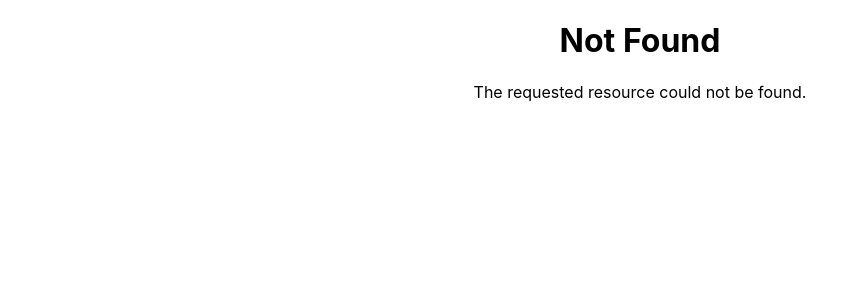
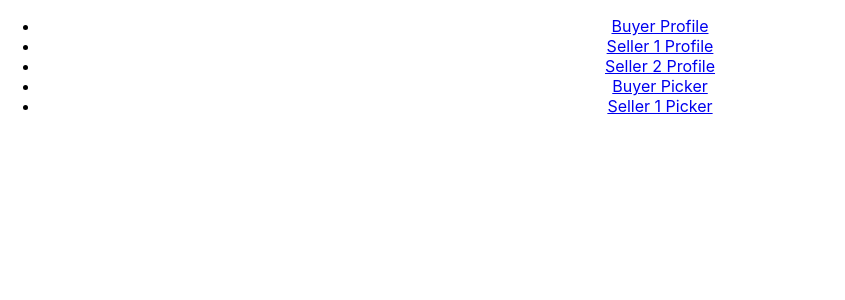
Before and after one commit to lingxz/ideal-pancake, a React (Create React App) app: page / in a window 1280 px wide. Before the commit this address had no page. Shown: the top 300 px of the page, without its empty margins (0-845 px from the left). Built offline with nearby package versions, Linux system fonts and the light colour scheme.

Commit message:
Add shortcut root component

```diff
--- a/src/App.js
+++ b/src/App.js
@@ -11,12 +11,14 @@ import ProfileComponent from './ProfileComponent';
 import PickerComponent from './PickerComponent';
 import CheckoutComponent from './CheckoutComponent';
 import NotFoundComponent from './NotFoundComponent';
+import RootComponent from './RootComponent';
 
 function App() {
   return (
     <Router basename={process.env.PUBLIC_URL}>
       <div className="App">
         <Switch>
+          <Route exact path='/' component={RootComponent}></Route>
           <Route exact path='/profile/:userId' component={ProfileComponent}></Route>
           <Route exact path='/picker/:userId' component={PickerComponent}></Route>
           <Route exact path='/checkout/:userId' component={CheckoutComponent}></Route>
--- /dev/null
+++ b/src/RootComponent.js
@@ -0,0 +1,19 @@
+import React, { Component } from 'react';
+import { Link } from 'react-router-dom'
+
+class RootComponent extends Component {
+
+    render() {
+        return (
+            <ul>
+                <li><Link to={"/profile/buyer"}>Buyer Profile</Link></li>
+                <li><Link to={"/profile/seller1"}>Seller 1 Profile</Link></li>
+                <li><Link to={"/profile/seller2"}>Seller 2 Profile</Link></li>
+                <li><Link to={"/picker/buyer"}>Buyer Picker</Link></li>
+                <li><Link to={"/picker/seller1"}>Seller 1 Picker</Link></li>
+            </ul>
+        )
+    }
+}
+
+export default RootComponent;
```
